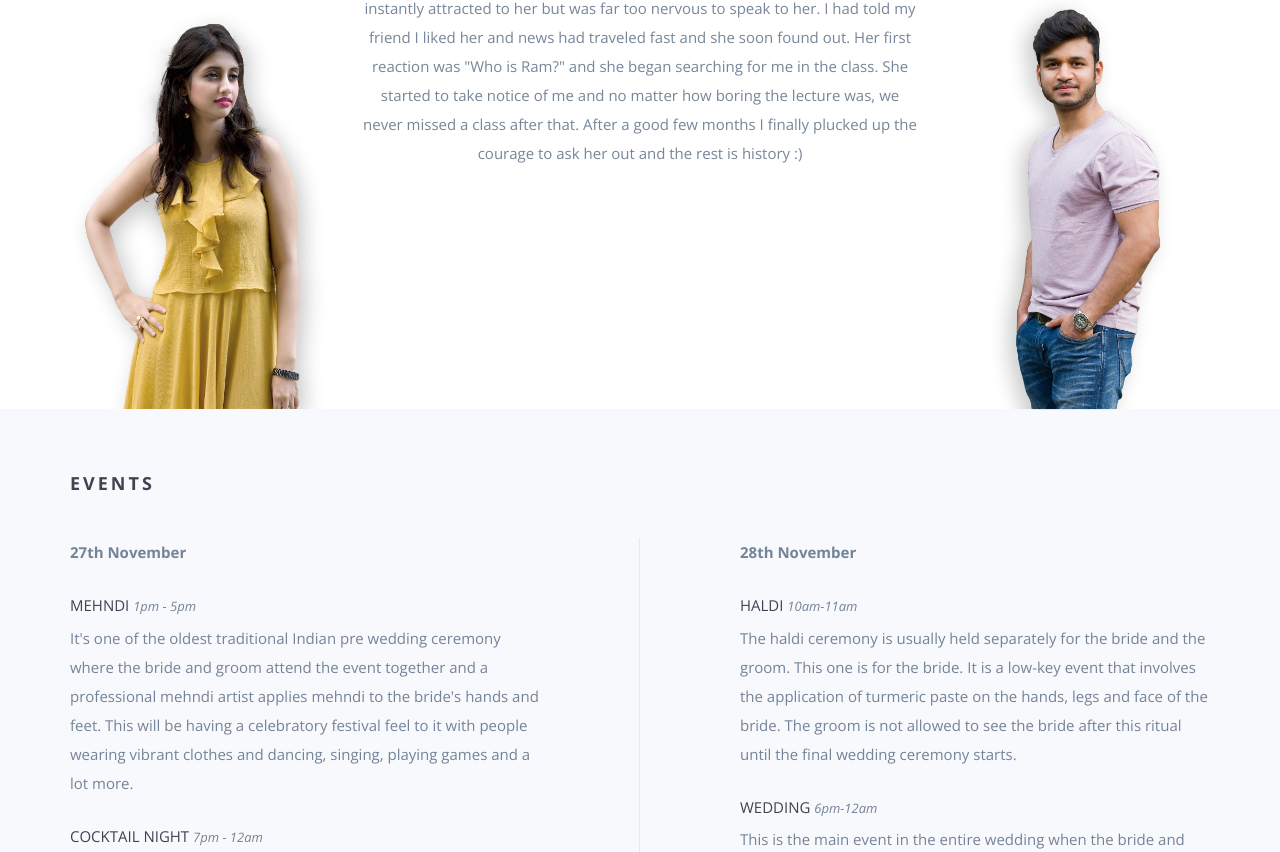
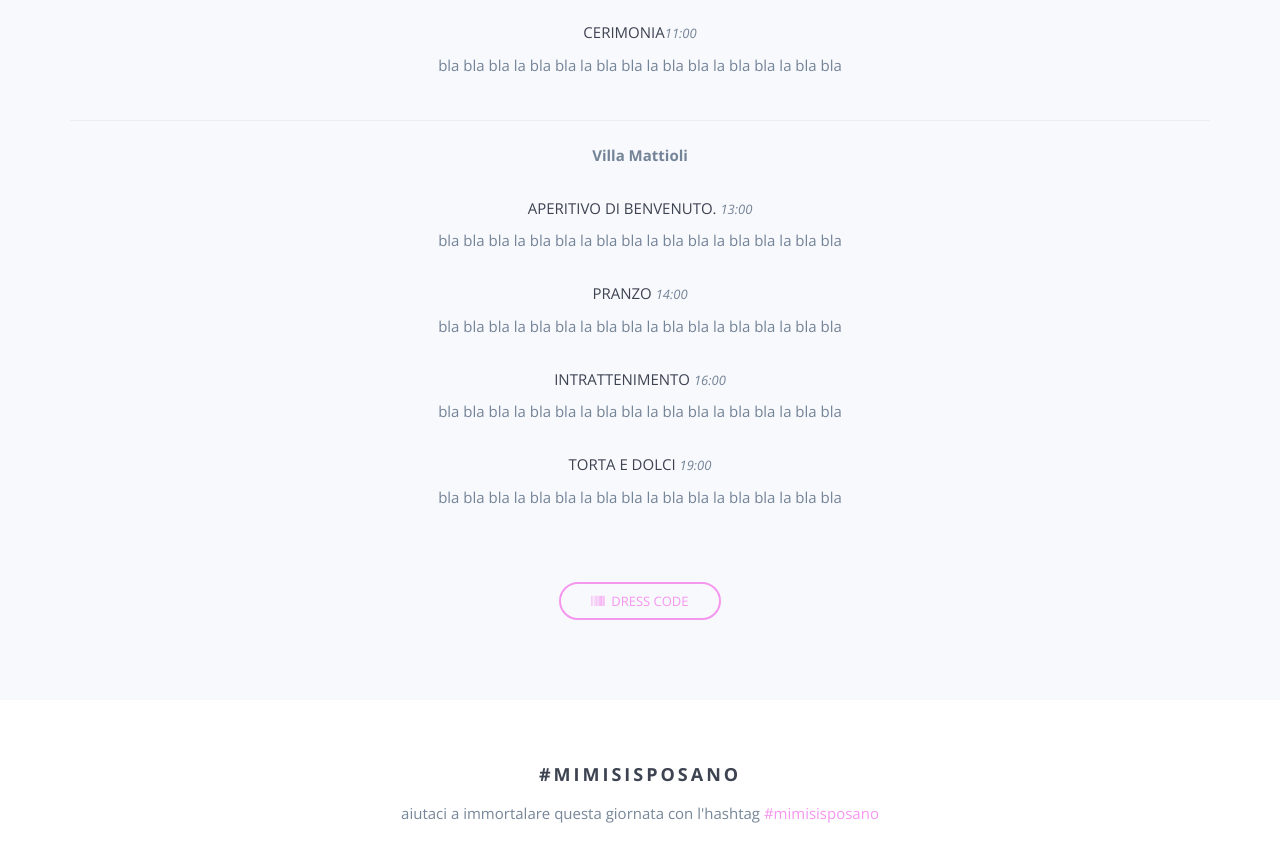
Before and after one commit to mrcolly/wedding-lalli, a website: page index.html in a window 1280 px wide. Shown: the part 1239-2091 px from the top of the page. Drawn offline with nearby package versions, Linux system fonts and the light colour scheme; some packages are replaced by stand-ins of ours; files that its build step writes are made by us from their sources; a script that the page names is missing.

Commit message:
start traduzioni

```diff
--- a/index.html
+++ b/index.html
@@ -12,13 +12,12 @@
 <head>
     <meta charset="utf-8">
     <meta http-equiv="X-UA-Compatible" content="IE=edge" />
-    <title>Ram & Antara getting hitched!</title>
-    <meta name="description" content="We would like to invite you to our big day.">
+    <title>Alice e Andrea si sposano!</title>
+    <meta name="description" content="Ci sposeremo l’11 luglio 2020, e saremmo lieti di festeggiare con voi">
     <meta name="viewport" content="width=device-width, initial-scale=1">
     <meta name="theme-color" content="#ffffff">
-    <meta property="og:title" content="Ram & Antara getting hitched">
-    <meta property="og:description" content="We would like to invite you to our big day.">
-    <meta property="og:image" content="https://wedding.ramswaroop.me/img/hero-min.jpg">
+    <meta property="og:title" content="Alice e Andrea si sposano!">
+    <meta property="og:description" content="Ci sposeremo l’11 luglio 2020, e saremmo lieti di festeggiare con voi">
     <meta property="og:type" content="website">
     <link rel="apple-touch-icon" sizes="180x180" href="apple-touch-icon.png">
     <link rel="icon" type="image/png" sizes="32x32" href="favicon-32x32.png">
@@ -54,15 +53,15 @@
                     <div class="header-nav">
                         <nav>
                             <ul class="primary-nav">
-                                <li><a href="#intro">How we met</a></li>
-                                <li><a href="#events">Events</a></li>
-                                <li><a href="#instagram">Instagram</a></li>
-                                <li><a href="#eng-pics">Engagement</a></li>
-                                <li class="hidden-sm hidden-xs"><a href="#video-bg">Glimpse of the city</a></li>
+                                <!-- <li><a href="#intro">How we met</a></li> -->
+                                <li><a href="#events">la Giornata</a></li>
+                                <li><a href="#instagram">#mimisisposano</a></li>
+                                <li><a href="#eng-pics">Galleria</a></li>
+                                <li class="hidden-sm hidden-xs"><a href="#video-bg">la Villa</a></li>
                             </ul>
                             <ul class="member-actions">
-                                <li><a href="#map" class="login">Venue</a></li>
-                                <li><a href="#rsvp" class="btn-white btn-small">RSVP</a></li>
+                                <li><a href="#map" class="login">Come arrivare</a></li>
+                                <li><a href="#rsvp" class="btn-white btn-small">Conferma</a></li>
                             </ul>
                         </nav>
                     </div>
@@ -86,7 +85,7 @@
             <div class="row">
                 <div class="col-sm-4 hidden-xs"></div>
                 <div class="col-sm-4 hidden-xs text-center"><a href="#rsvp"
-                        class="btn btn-accent btn-large rsvp-btn">RSVP</a></div>
+                        class="btn btn-accent btn-large rsvp-btn">Conferma</a></div>
                 <div class="col-sm-4 hidden-xs"></div>
             </div>
         </div>
@@ -97,10 +96,10 @@
         <div class="container">
             <div class="row">
                 <div class="col-md-12 text-center">
-                    <h3>We are getting hitched</h3>
-                    <p>The dates are 27<sup>th</sup> & 28<sup>th</sup> of November '17 and we would like you to be a
-                        part of
-                        it.</p>
+                    <h3>CI SPOSIAMO!</h3>
+                    <p>
+                        Ci sposeremo l’11 luglio 2020, e saremmo lieti di festeggiare con voi
+                    </p>
                 </div>
             </div>
             <div class="row">
@@ -111,7 +110,7 @@
         </div>
     </section>
 
-    <section id="intro">
+    <!--<section id="intro">
         <div class="container">
             <div class="row">
                 <div class="col-md-12 text-center">
@@ -144,56 +143,40 @@
             </div>
         </div>
     </section>
+    -->
 
     <section class="events section-padding" id="events">
         <div class="container">
             <div class="row">
-                <div class="col-md-12">
-                    <h3 class="header">Events</h3>
+                <div class="col-md-12 text-center">
+                    <h3 class="header">La Giornata</h3>
                 </div>
             </div>
-            <div class="row">
-                <div class="col-md-6 col-sm-12 col-xs-12 leftcol">
-                    <div class="wp3">
-                        <p><strong>27th November</strong></p>
+            <div class="row text-center">
+                <div class="col-md-12 col-sm-12 col-xs-12">
+                    <div class="wpA1">
+                        <p><strong>Parrocchia Santi Pietro e Paolo, Arese</strong></p>
+                        <h5>Cerimonia<span class="time">11:00</span></h5>
+                        <p>bla bla bla la bla bla la bla bla la bla bla la bla bla la bla bla</p>
+                    </div>
+                    <hr />
+                    <div class="wpA2">
+                        <p><strong>Villa Mattioli</strong></p>
 
-                        <h5>Mehndi <span class="time">1PM - 5PM</span></h5>
-                        <p>It's one of the oldest traditional Indian pre wedding ceremony where the bride and groom
-                            attend the event together and a professional mehndi artist applies
-                            mehndi to the bride's hands and feet. This will be having a celebratory
-                            festival feel to it with people wearing vibrant clothes and dancing, singing, playing
-                            games and a lot more.</p>
+                        <h5>aperitivo di Benvenuto. <span class="time">13:00</span></h5>
+                        <p>bla bla bla la bla bla la bla bla la bla bla la bla bla la bla bla</p>
                     </div>
-                    <div class="wp5">
-                        <h5>Cocktail Night <span class="time">7PM - 12AM</span></h5>
-                        <p>This event is no way close to ethnic. The bride & groom would like to have some "shots before
-                            the
-                            knot". With booze flowing down the floor and the western attire on, everyone would be busy
-                            showing off their new moves on the stage which they have finely honed. Lastly, expect some
-                            beer
-                            pong matches & karaoke for sure.</p>
+                    <div class="wpA3">
+                        <h5>Pranzo <span class="time">14:00</span></h5>
+                        <p>bla bla bla la bla bla la bla bla la bla bla la bla bla la bla bla</p>
                     </div>
-                </div>
-                <div class="col-md-6 col-sm-12 col-xs-12 rightcol">
-                    <div class="wp4">
-                        <p><strong>28th November</strong></p>
-
-                        <h5>Haldi <span class="time">10AM-11AM</span></h5>
-                        <p>The haldi ceremony is usually held separately for the bride and the groom. This one is for
-                            the
-                            bride. It is a low-key event that involves the application of turmeric paste on the hands,
-                            legs
-                            and face of the bride. The groom is not allowed to see the bride after this ritual until the
-                            final wedding ceremony starts.</p>
+                    <div class="wpA4">
+                        <h5>Intrattenimento <span class="time">16:00</span></h5>
+                        <p>bla bla bla la bla bla la bla bla la bla bla la bla bla la bla bla</p>
                     </div>
-                    <div class="wp6">
-                        <h5>Wedding <span class="time">6PM-12AM</span></h5>
-                        <p>This is the main event in the entire wedding when the bride and the groom tie the
-                            knot. The groom comes with the barat and is greeted by the bride side with some dhol of
-                            course
-                            as maximum number of guests would be attending this event. This is when the couple circle
-                            the
-                            sacred fire and are finally declared husband and wife.</p>
+                    <div class="wpA5">
+                        <h5>Torta e dolci <span class="time">19:00</span></h5>
+                        <p>bla bla bla la bla bla la bla bla la bla bla la bla bla la bla bla</p>
                     </div>
                 </div>
             </div>
@@ -204,11 +187,8 @@
                     </a>
                 </div>
             </div>
-            <!--<div class="row">
-            <div class="col-xs-12 section-border section-padding">
-            </div>
-        </div>-->
         </div>
+
 
         <div id="dc-modal" class="modal fade" tabindex="-1" role="dialog">
             <div class="modal-dialog" role="document">
@@ -265,9 +245,9 @@
         <div class="container">
             <div class="row">
                 <div class="col-md-12 text-center">
-                    <h3>A picture is worth a thousand words!</h3>
-                    <p>Help us capture the moment, tag your photos with the hashtag
-                        <a href="https://instagram.com/explore/tags/ramandantara/" target="_blank">#RamAndAntara</a>
+                    <h3>#mimisisposano</h3>
+                    <p>aiutaci a immortalare questa giornata con l'hashtag
+                        <a href="https://instagram.com/explore/tags/mimisisposano/" target="_blank">#mimisisposano</a>
                     </p>
                 </div>
             </div>
@@ -284,7 +264,7 @@
         <div class="container-fluid">
             <div class="row">
                 <div class="col-md-12 text-center">
-                    <h3 class="header">pollo</h3>
+                    <h3 class="header">Galleria</h3>
                 </div>
             </div>
             <div class="row">
@@ -365,8 +345,8 @@
 
     <section id="map" class="section-padding">
         <div class="text-center">
-            <h3>How do I get there?</h3>
-            <p>It's way easier than you think!</p>
+            <h3>Come arrivare</h3>
+            <p>è semplice!</p>
         </div>
         <div id="map-canvas"></div>
         <div id="map-content-wrapper" class="container pointer-events-none">
@@ -379,23 +359,13 @@
                     </div>
                     <div id="map-content" class="pointer-events-auto">
                         <div class="row">
-                            <div class="col-md-6">
+                            <div class="col-md-12 text-center" >
                                 <h5>Villa Mattioli</h5>
                                 <p>Via Rapazzini, 2, 20855 Lesmo MB</p>
                             </div>
-                            <div class="col-md-6">
-                                <div class="row">
-                                    <h5>Mrs. Lallina Averna</h5>
-                                    <i class="fa fa-mobile"></i> <a href="tel://+919412345678">+91 9412345678</a>
-                                </div>
-                                <div class="row">
-                                    <h5>Mr. Andrea Miragoli</h5>
-                                    <i class="fa fa-mobile"></i> <a href="tel://+919412345678">+91 9412345678</a>
-                                </div>
-                            </div>
                         </div>
                         <div class="row text-center">
-                            <div class="col-md-6" style="padding: 5px;">
+                            <div class="col-md-12" style="padding: 5px;">
                                 <a class="btn btn-accent btn-small" id="btn-show-map"><i
                                         class="fa fa-map-marker"></i>&nbsp;&nbsp;Show
                                     map</a>
@@ -428,8 +398,8 @@
         <div class="container">
             <div class="row">
                 <div class="col-md-6 col-md-offset-3">
-                    <h3>What are you waiting for?</h3>
-                    <p>We would greatly appreciate if you could RSVP before 1st of November '17</p>
+                    <h3>Cosa aspetti?</h3>
+                    <p>Gradiremmo conferma entro il 1 Giugno 2020</p>
                     <form id="rsvp-form" class="rsvp-form" action="" method="POST">
                         <div class="row">
                             <div class="col-md-6 col-sm-6">
@@ -448,8 +418,7 @@
                         <div class="row">
                             <div class="col-md-6 col-sm-6">
                                 <div class="form-input-group">
-                                    <i class="fa fa-users"></i><input type="number" name="people" class="" min="0"
-                                        max="4" placeholder="Partecipanti" required>
+                                    <i class="fa fa-users"></i><input type="number" name="people" class="" min="0" placeholder="Partecipanti" required>
                                 </div>
                             </div>
                             <div class="col-md-6 col-sm-6">
@@ -463,8 +432,7 @@
                             <div class="col-md-12" id="alert-wrapper"></div>
                         </div>
                         <button class="btn-fill rsvp-btn">
-                            Yes,
-                            that's me!
+                            Conferma
                         </button>
                     </form>
                 </div>
@@ -477,7 +445,6 @@
             <div class="row">
                 <div class="col-sm-12 text-center content">
                     <span class="to-top-wrapper"><a href="#top" class="to-top"><i class="fa fa-angle-up"></i></a></span>
-                    <p>Crafted by Ram with lots of <span class="fa fa-heart pulse2"></span> for Antara</p>
                 </div>
             </div>
         </div>
--- a/js/scripts.js
+++ b/js/scripts.js
@@ -21,7 +21,7 @@ $(document).ready(function () {
     var currentDate = new Date();
 
     // Set some date in the future. In this case, it's always Jan 1
-    var futureDate  = new Date(2020,6,11,10,0);
+    var futureDate  = new Date('Jul 11, 2020 11:00');
 
     // Calculate the difference in seconds between the future and current date
     var diff = futureDate.getTime() / 1000 - currentDate.getTime() / 1000;
@@ -37,6 +37,12 @@ $(document).ready(function () {
             }
         }
     });
+
+    console.log($('.clock').width())
+    if($('.clock').width()<690){
+        wWidth = $(window).width();
+        $('.clock').style.transform = "scale("+wWidth+")";
+    }
 
     /***************** Waypoints ******************/
 
@@ -82,6 +88,31 @@ $(document).ready(function () {
     });
     $('.wp9').waypoint(function () {
         $('.wp9').addClass('animated fadeInRight');
+    }, {
+        offset: '75%'
+    });
+    $('.wpA1').waypoint(function () {
+        $('.wpA1').addClass('animated fadeInRight');
+    }, {
+        offset: '75%'
+    });
+    $('.wpA2').waypoint(function () {
+        $('.wpA2').addClass('animated fadeInLeft');
+    }, {
+        offset: '75%'
+    });
+    $('.wpA3').waypoint(function () {
+        $('.wpA3').addClass('animated fadeInRight');
+    }, {
+        offset: '75%'
+    });
+    $('.wpA4').waypoint(function () {
+        $('.wpA4').addClass('animated fadeInLeft');
+    }, {
+        offset: '75%'
+    });
+    $('.wpA5').waypoint(function () {
+        $('.wpA5').addClass('animated fadeInRight');
     }, {
         offset: '75%'
     });
@@ -247,17 +278,17 @@ $(document).ready(function () {
             title: "Matrimonio di Alice e Andrea",
 
             // Event start date
-            start: new Date('Nov 27, 2017 10:00'),
+            start: new Date('Jul 11, 2020 11:00'),
 
             // Event duration (IN MINUTES)
             // duration: 120,
 
             // You can also choose to set an end time
             // If an end time is set, this will take precedence over duration
-            end: new Date('Nov 29, 2017 00:00'),
+            end: new Date('Jul 12, 2020 11:00'),
 
             // Event Address
-            address: 'ITC Fortune Park Hotel, Kolkata',
+            address: 'Via Rapazzini, 2, 20855 Lesmo MB',
 
             // Event Description
             description: "We can't wait to see you on our big day. For any queries or issues contact Mr. Amit Roy at +91 9435021804 or +91 7086018971."
@@ -272,7 +303,7 @@ $(document).ready(function () {
         e.preventDefault();
         var data = JSON.stringify($(this).serializeFormJSON());
 
-        $('#alert-wrapper').html(alert_markup('info', '<strong>Just a sec!</strong> We are saving your details.'));
+        $('#alert-wrapper').html(alert_markup('info', '<strong>Un secondo!</strong> Stiamo salvando i tuoi dettagli.'));
 
         console.log(data);
         $.post('https://script.google.com/macros/s/AKfycbyNvl-7-GDPyXUsgL_lxMvH5d6i9777r99FEQ_4Rl8rb2lE997Q/exec', data)
--- a/sass/partials/_colors.scss
+++ b/sass/partials/_colors.scss
@@ -11,9 +11,9 @@ $txt-accent: #ACB1B4;
 $form-placeholder: #BCC1C3;
 // form placeholder text
 // Global colours
-$accent-color: #fd92f4;
+$accent-color: #f596ef;
 // global accent colour
-$accent-color-hover: #f162f1;
+$accent-color-hover: #f87ef8;
 // global accent colour hover
 $white-color: #fff;
 $black-color: #000;
--- a/sass/styles.scss
+++ b/sass/styles.scss
@@ -162,7 +162,7 @@ Animations
 /* ==========================================================================
 Waypoinsts
 ========================================================================== */
-.wp1, .wp2, .wp3, .wp4, .wp5, .wp6, .wp7, .wp8, .wp9 {
+.wp1, .wp2, .wp3, .wp4, .wp5, .wp6, .wp7, .wp8, .wp9, .wpA1, .wpA2, .wpA3, .wpA4, .wpA5  {
   visibility: hidden
 }
 .wp8, .wp9 {
```
Also changed, not shown: css/styles.min.css, js/scripts.min.js.
